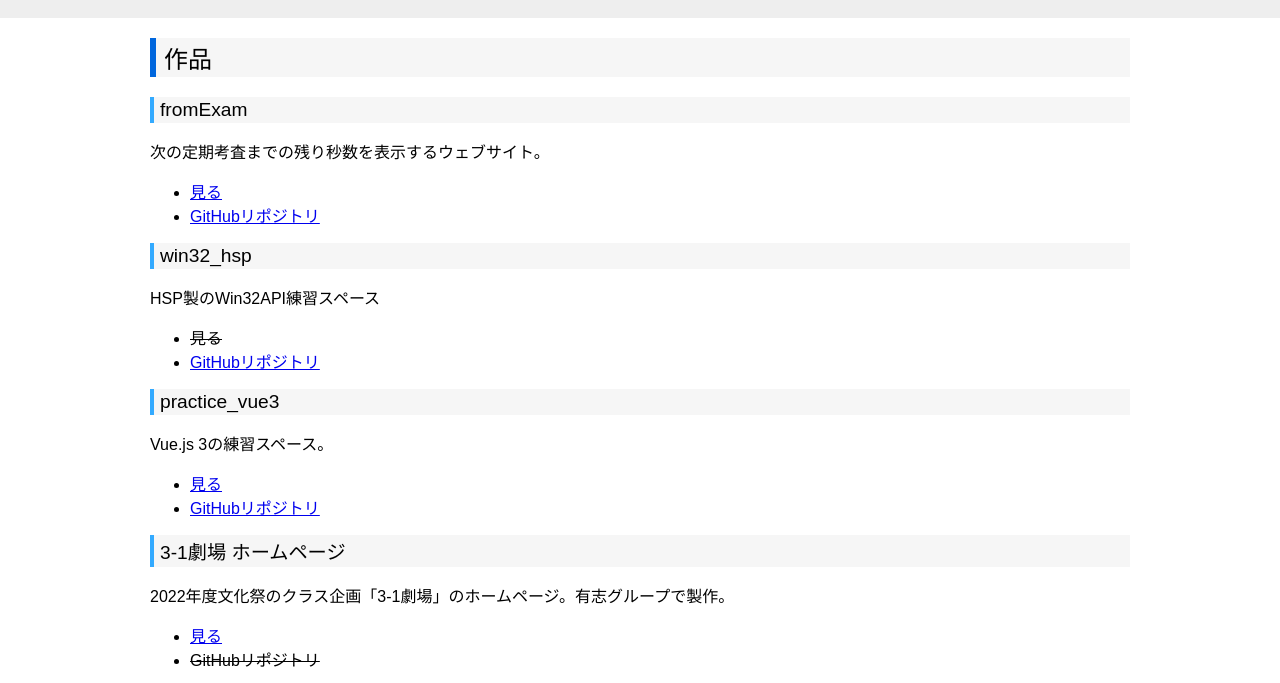
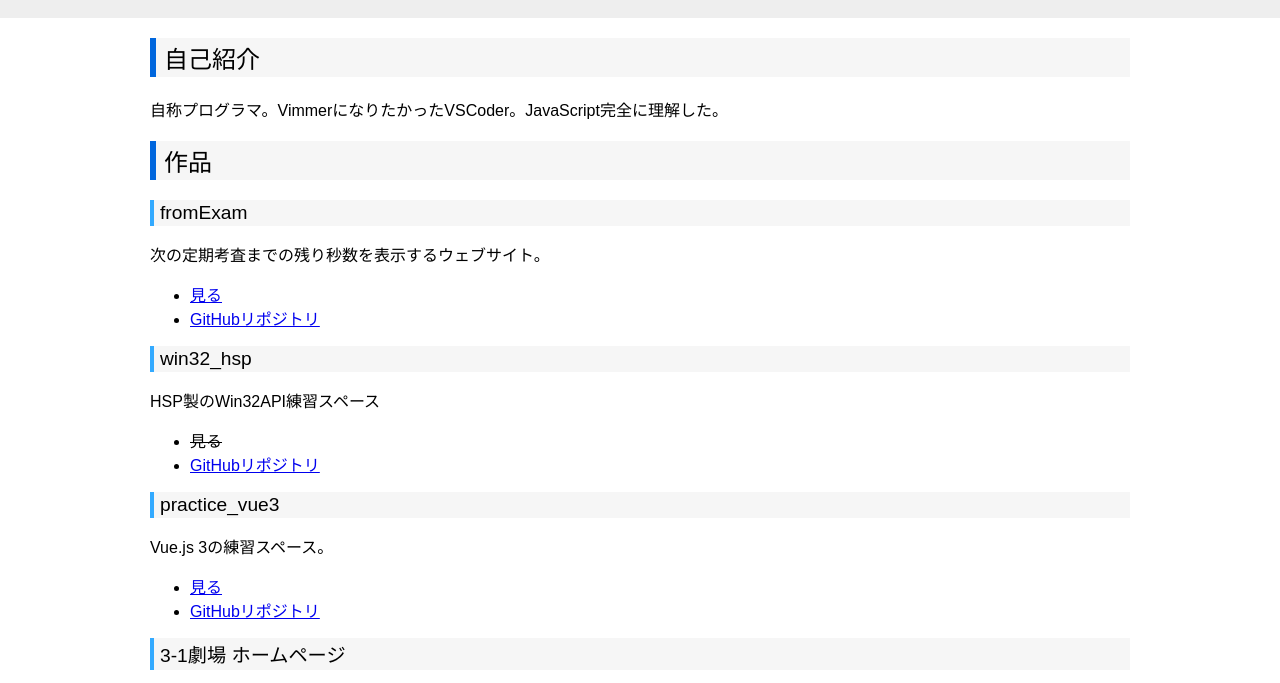
Before and after one commit to ctes091x/ctes091x.github.io, a plain HTML site: page index.html in a window 1280 px wide. Shown: the part 59-742 px from the top of the page. Drawn offline with Linux system fonts and the light colour scheme.

Commit message:
Add meta-description and some contents

```diff
--- a/index.html
+++ b/index.html
@@ -5,12 +5,17 @@
 		<title>Portfolio - CottonTesseract</title>
 		<link href="style.css" rel="stylesheet">
 		<meta name="viewport" content="width=device-width,initial-scale=1.0">
+		<meta name="description" content="自称プログラマ・CottonTesseractのポートフォリオ">
 	</head>
 	<body>
 		<header>
 			<h1><a href="index.html">CottonTesseract</a></h1>
 		</header>
 		<main>
+			<section>
+				<h1>自己紹介</h1>
+				<p>自称プログラマ。VimmerになりたかったVSCoder。JavaScript完全に理解した。</p>
+			</section>
 			<section>
 				<h1>作品</h1>
 				<section>
```
